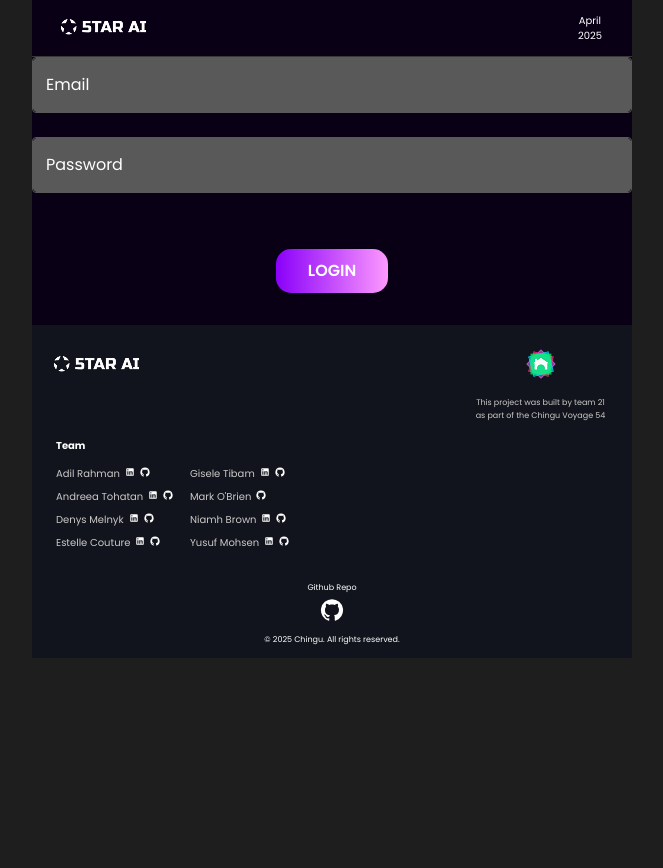
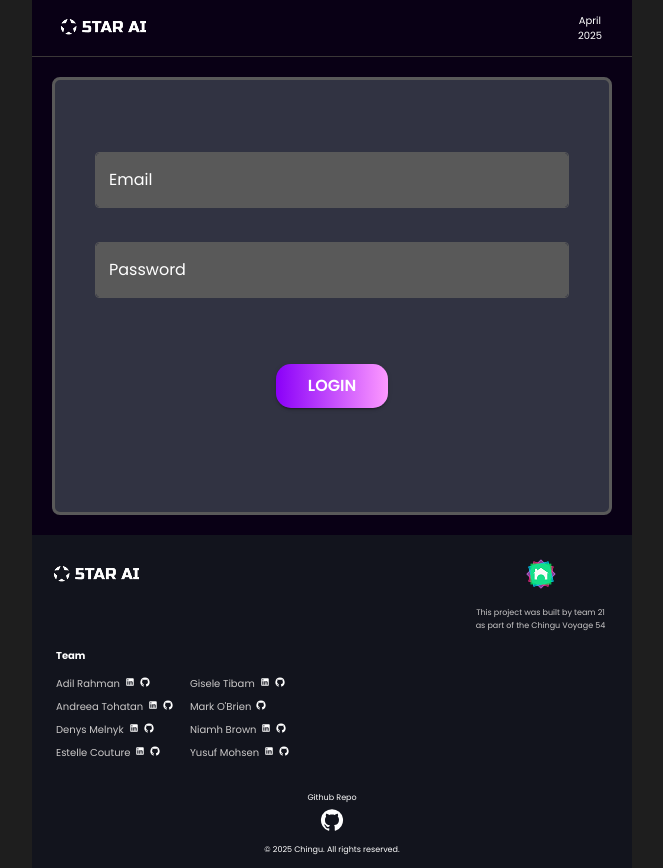
Before and after one commit to chingu-voyages/V54-tier2-team-21, a React (Vite) app: page / in a window 1280 px wide. Both pictures are taken after a click on the button "LOGIN". Shown: the whole page, without its empty margins (308-971 px from the left). Before the commit the page ends 800 px from the top, so only its background shows below. Built offline with nearby package versions, Linux system fonts and the light colour scheme.

Commit message:
Fix layout of log in form

```diff
--- a/src/components/Login.tsx
+++ b/src/components/Login.tsx
@@ -1,7 +1,8 @@
-import { Button, TextField } from '@mui/material';
+import { Button, TextField, Box } from '@mui/material';
 import { styles } from '../styles';
 import { SubmitHandler, useForm } from 'react-hook-form';
 import { LoginComponentProps, LoginForm } from '../types';
+import Container from '@mui/material/Container';
 
 const Login = ({ handleLoginClick }: LoginComponentProps) => {
     const {
@@ -13,7 +14,25 @@ const Login = ({ handleLoginClick }: LoginComponentProps) => {
     const onSubmit: SubmitHandler<LoginForm> = (data) => handleLoginClick(data);
 
     return (
+        <Box
+            component="section"
+            sx={{
+                ...styles.loginContainer,
+                padding: 2,
+                minHeight: '400px',
+                margin: '20px',
+            }}
+        >
             <form onSubmit={handleSubmit(onSubmit)}>
+                <Container
+                    sx={{
+                        display: 'flex',
+                        flexDirection: 'column',
+                        justifyContent: 'center',
+                        gap: '10px',
+                        height: '400px',
+                    }}
+                >
                     <TextField
                         id="email"
                         label="Email"
@@ -21,7 +40,7 @@ const Login = ({ handleLoginClick }: LoginComponentProps) => {
                         {...register('email', {
                             required: true,
                         })}
-                sx={styles.textField}
+                        sx={{ ...styles.textField }}
                     />
                     <TextField
                         id="password"
@@ -30,7 +49,7 @@ const Login = ({ handleLoginClick }: LoginComponentProps) => {
                         {...register('password', {
                             required: true,
                         })}
-                sx={styles.textField}
+                        sx={{ ...styles.textField }}
                     />
                     <Button
                         variant="contained"
@@ -39,7 +58,9 @@ const Login = ({ handleLoginClick }: LoginComponentProps) => {
                     >
                         Login
                     </Button>
+                </Container>
             </form>
+        </Box>
     );
 };
 
--- a/src/styles.ts
+++ b/src/styles.ts
@@ -22,6 +22,13 @@ export const styles = {
         border: '2px solid transparent',
         background:
             'linear-gradient(#313342, #313342) padding-box, linear-gradient(to right, #8A00F9 0%, #FD99FF 100%) border-box',
+    },
+    loginContainer: {
+        minHeight: '250px',
+        border: '3px solid #595959',
+        backgroundColor: '#313342',
+        borderRadius: '8px',
+        marginBottom: '4em',
     },
     flexRow: {
         display: 'flex',
```
Lines whose indentation alone changed are shown as unchanged.
